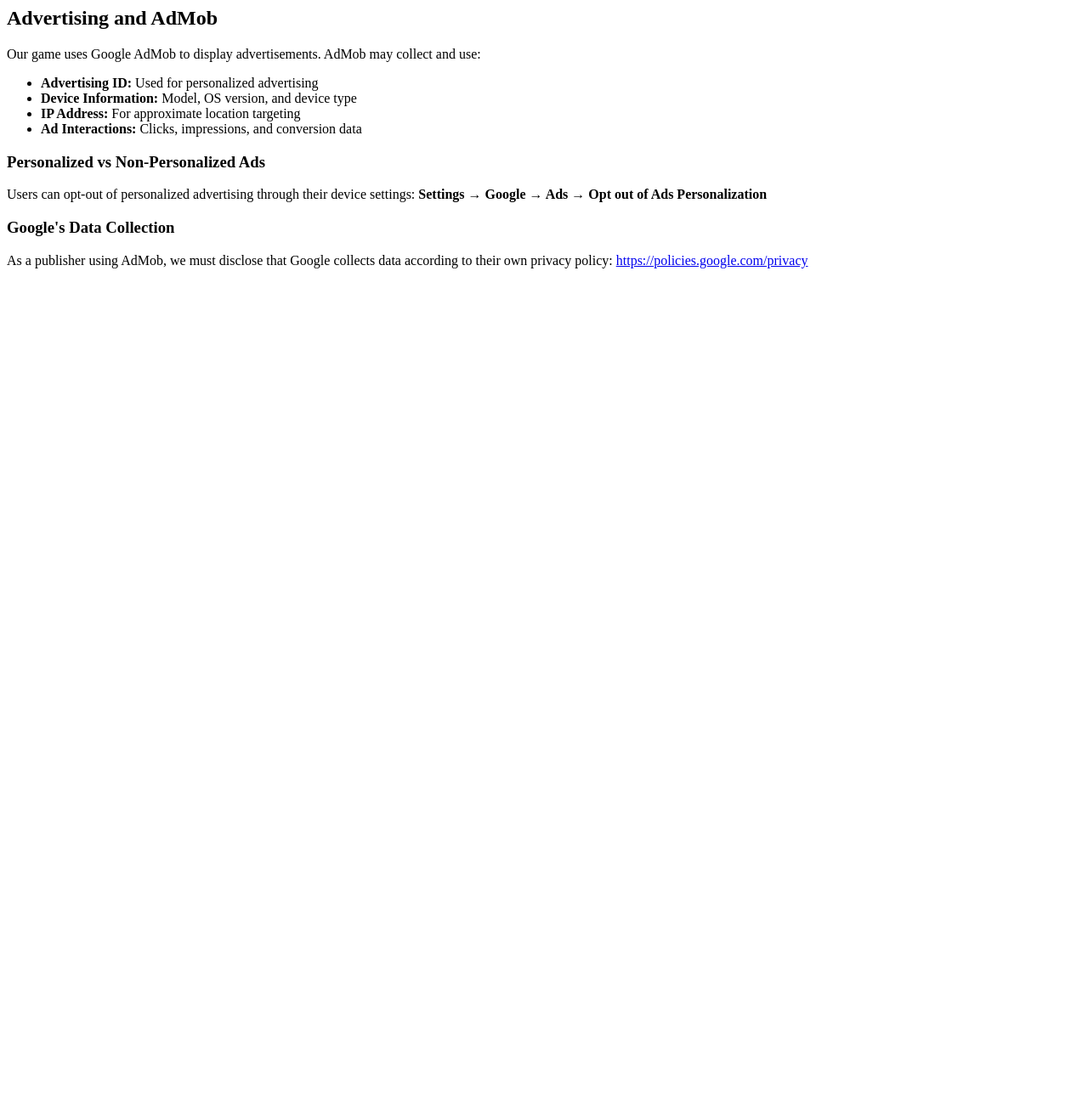
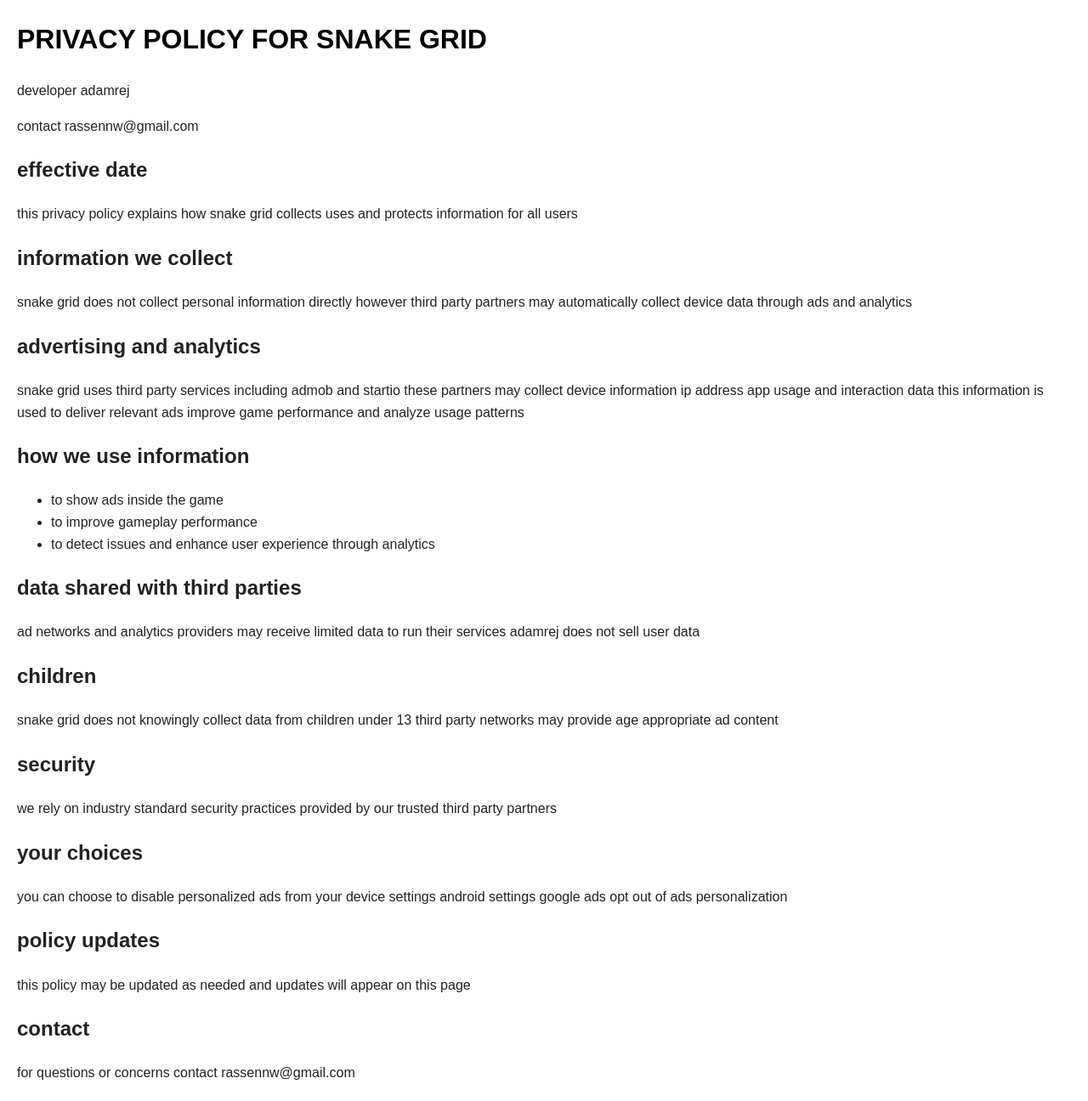
Before and after one commit to ouazou99/Snake-Grid, a plain HTML site: page index.html in a window 1280 px wide. Shown: the whole page at 85% size. Before the commit the page ends 800 px from the top, so only its background shows below. Drawn offline with Linux system fonts and the light colour scheme.

Commit message:
Update index.html
policies

```diff
--- a/index.html
+++ b/index.html
@@ -1,16 +1,62 @@
-<!-- Add this section to your privacy policy -->
-<h2>Advertising and AdMob</h2>
-<p>Our game uses Google AdMob to display advertisements. AdMob may collect and use:</p>
+<!DOCTYPE html>
+<html lang="en">
+<head>
+<meta charset="UTF-8">
+<meta name="viewport" content="width=device-width, initial-scale=1.0">
+<title>Privacy Policy – Snake Grid </title>
+<style>
+    body {
+        font-family: Arial, sans-serif;
+        background: #ffffff;
+        margin: 20px;
+        line-height: 1.6;
+        color: #222222;
+    }
+    h1 {
+        text-transform: uppercase;
+        color: #000000;
+    }
+</style>
+</head>
+<body>
+
+<h1>privacy policy for snake grid</h1>
+<p>developer adamrej</p>
+<p>contact rassennw@gmail.com</p>
+
+<h2>effective date</h2>
+<p>this privacy policy explains how  snake grid  collects uses and protects information for all users</p>
+
+<h2>information we collect</h2>
+<p> snake grid  does not collect personal information directly however third party partners may automatically collect device data through ads and analytics</p>
+
+<h2>advertising and analytics</h2>
+<p>snake grid uses third party services including admob and startio these partners may collect device information ip address app usage and interaction data this information is used to deliver relevant ads improve game performance and analyze usage patterns</p>
+
+<h2>how we use information</h2>
 <ul>
-    <li><strong>Advertising ID:</strong> Used for personalized advertising</li>
-    <li><strong>Device Information:</strong> Model, OS version, and device type</li>
-    <li><strong>IP Address:</strong> For approximate location targeting</li>
-    <li><strong>Ad Interactions:</strong> Clicks, impressions, and conversion data</li>
+    <li>to show ads inside the game</li>
+    <li>to improve gameplay performance</li>
+    <li>to detect issues and enhance user experience through analytics</li>
 </ul>
 
-<h3>Personalized vs Non-Personalized Ads</h3>
-<p>Users can opt-out of personalized advertising through their device settings:
-<strong>Settings → Google → Ads → Opt out of Ads Personalization</strong></p>
+<h2>data shared with third parties</h2>
+<p>ad networks and analytics providers may receive limited data to run their services adamrej does not sell user data</p>
 
-<h3>Google's Data Collection</h3>
-<p>As a publisher using AdMob, we must disclose that Google collects data according to their own privacy policy: <a href="https://policies.google.com/privacy">https://policies.google.com/privacy</a></p>
+<h2>children</h2>
+<p>snake grid does not knowingly collect data from children under 13 third party networks may provide age appropriate ad content</p>
+
+<h2>security</h2>
+<p>we rely on industry standard security practices provided by our trusted third party partners</p>
+
+<h2>your choices</h2>
+<p>you can choose to disable personalized ads from your device settings android settings google ads opt out of ads personalization</p>
+
+<h2>policy updates</h2>
+<p>this policy may be updated as needed and updates will appear on this page</p>
+
+<h2>contact</h2>
+<p>for questions or concerns contact rassennw@gmail.com</p>
+
+</body>
+</html>
```
